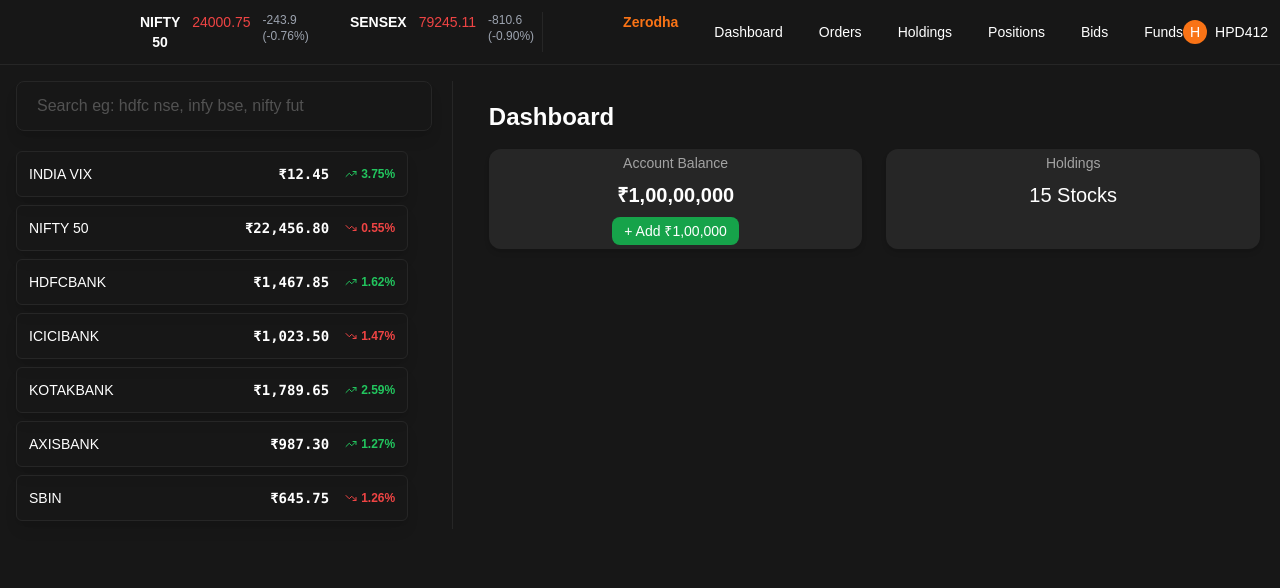
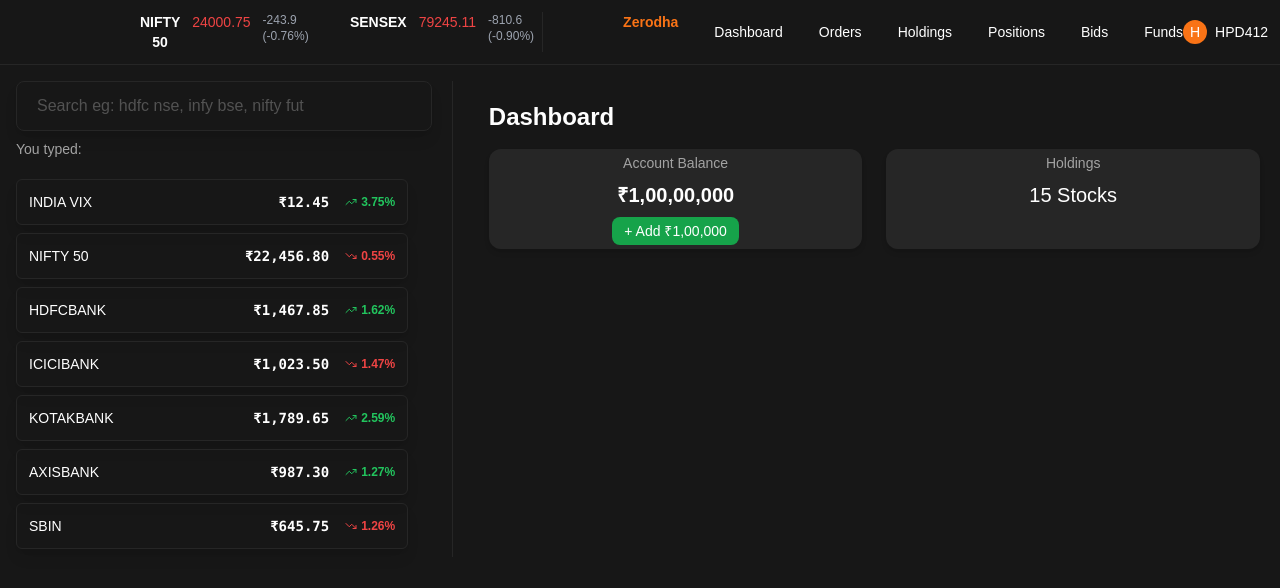
Before and after one commit to RikenMor001/Zerodha_Kite, a Next.js app: page /dashboard in a window 1280 px wide. Shown: the top 588 px of the page. Built offline with nearby package versions, Linux system fonts and the light colour scheme.

Commit message:
Update searchBar.tsx

```diff
--- a/app/components/searchBar.tsx
+++ b/app/components/searchBar.tsx
@@ -12,6 +12,7 @@ export default function SearchBar(){
                 onChange={(e) => setSearchBar(e.target.value)}
                 />
         </div>
+        <p className="text-sm text-neutral-400 mt-2"> You typed: {searchBar}</p>
     </div>
 }
 
```
